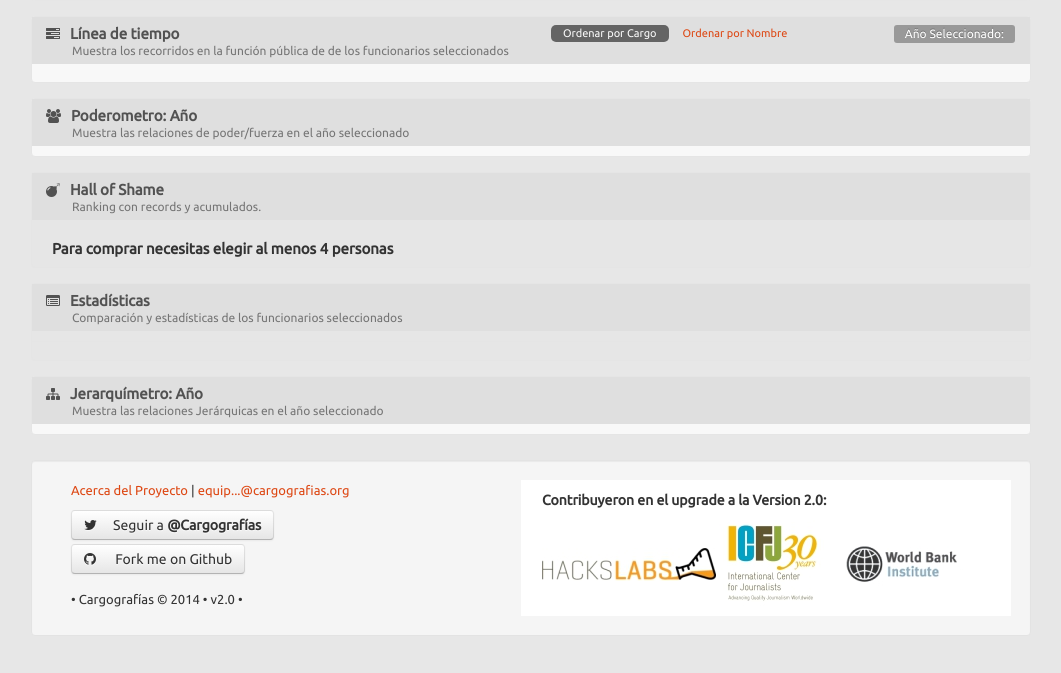
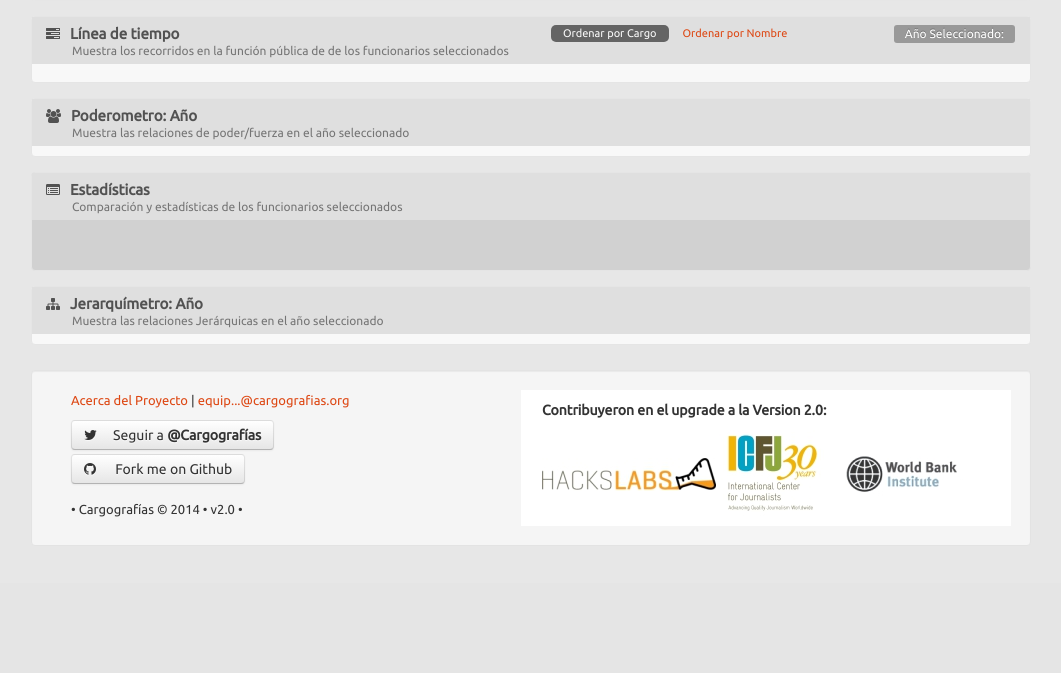
Before and after one commit to cargografias-team/cargografias, a PHP site: page / in a window 1280 px wide. Shown: the part 1333-2006 px from the top of the page, without its empty margins (109-1170 px from the left). After the commit the page ends 1878 px from the top, so only its background shows below. Run offline with PHP 8.4, Linux system fonts and the light colour scheme; some libraries are stand-ins or nearby versions.

Commit message:
ajustes visuales Hall of Shame
hall of shame ahora es parte de "Estadisticas"

```diff
--- a/web/angular/factories/cargosFactory.js
+++ b/web/angular/factories/cargosFactory.js
@@ -65,7 +65,7 @@
           getNumber: simpleNumber
         });
         shames.push({
-          name: 'Cargos a Dedo',
+          name: 'Cargos No electivos',
           expression:'-summary.notElected',
           value: 'notElected',
           getNumber: simpleNumber
--- a/web/angular/partials/buscador.html
+++ b/web/angular/partials/buscador.html
@@ -12,6 +12,6 @@
 <div ng-include="'angular/partials/filtro.html'"></div>
 <div ng-include="'angular/partials/linea.html'" ></div>
 <div ng-include="'angular/partials/poderometro.html'" ></div>
-<div ng-include="'angular/partials/hallofshame.html'"></div>
+
 <div ng-include="'angular/partials/comparador.html'"></div>
 <div ng-include="'angular/partials/jerarquimetro.html'"></div>
--- a/web/angular/partials/comparador.html
+++ b/web/angular/partials/comparador.html
@@ -6,6 +6,14 @@
 		</div>
 		<div class="accordion-body">
 			<div class="accordion-inner">
+				<div class="hallOfFame">
+
+					<div class="span3 premio" ng-show="activePersons.length > 3" ng-repeat="item in hallOfShame">
+					<span><i class="fa fa-trophy"></i>Más {{item.titulo}}:</span><br>
+					{{item.nombre}} ({{item.cantidad}})
+					</div>
+					<div class="clearfix"></div>
+				</div>
 				<div class="personas index">
 					<table class="table" cellpadding="0" cellspacing="0" ng-show="activePersons.length > 0">
 						<tbody>
--- a/web/angular/partials/hallofshame.html
+++ b/web/angular/partials/hallofshame.html
@@ -10,11 +10,7 @@
 				<h3> Para comprar necesitas elegir al menos 4 personas </h3>
 			</div>
 			<div class="span4" ng-show="activePersons.length > 3" ng-repeat="item in hallOfShame">
-				<h3>{{item.titulo}}</h3>
-				<h1>{{item.cantidad}}</h1>
-				<h4>{{item.nombre}}</h4>
-
-
+				<h3>{{item.nombre}}: {{item.cantidad}} {{item.titulo}}:</h3>
 			</div>
 		</div>
 	</div>
--- a/web/css/publico.css
+++ b/web/css/publico.css
@@ -104,6 +104,28 @@
    box-shadow:          0 0 0px ;
 }
 
+.accordion-inner{
+	padding:0px 15px 10px 15px;
+	border:0px;
+}
+
+.hallOfFame{
+	padding-bottom: 20px;
+	padding-top: 10px;
+
+}
+
+.premio {
+	padding: 6px 25px;
+	border-radius: 8px;
+	background-color:#E4E4E4;
+	margin-bottom: 5px;
+}
+.premio span{
+	color:#dd4814;
+	font-size: 14px;
+}
+
 #linea-de-tiempo .accordion-group{
 	/*-moz-box-shadow:    2px 2px 8px #8F8F8F;
    -webkit-box-shadow:  2px 2px 8px #8F8F8F;
@@ -112,7 +134,7 @@
 }
 
 #comparador .accordion-group{
-	background-color: #E6E6E6;
+	background-color: #D1D1D1;
 	/*border-color: #CACACA;*/
 }
 
```
